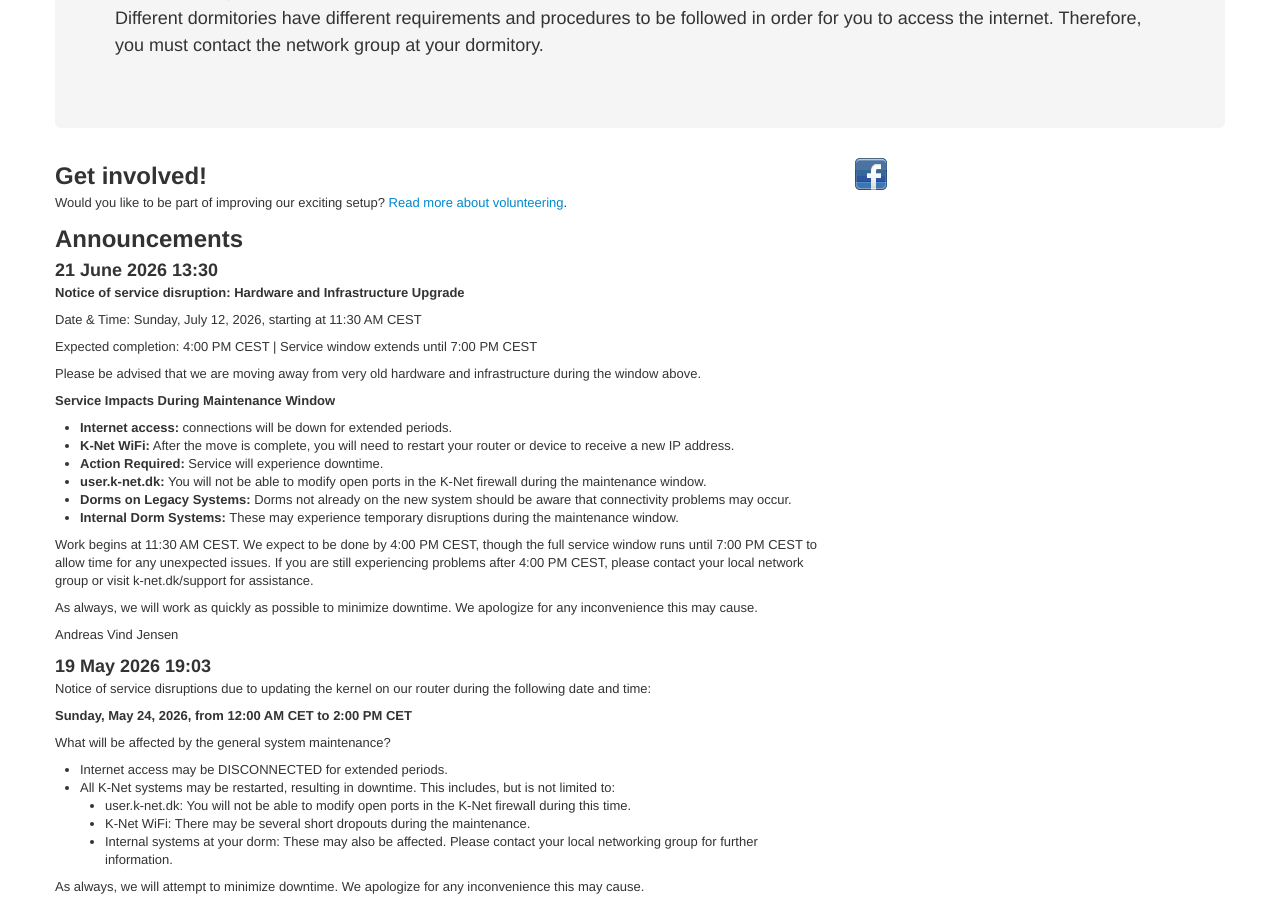
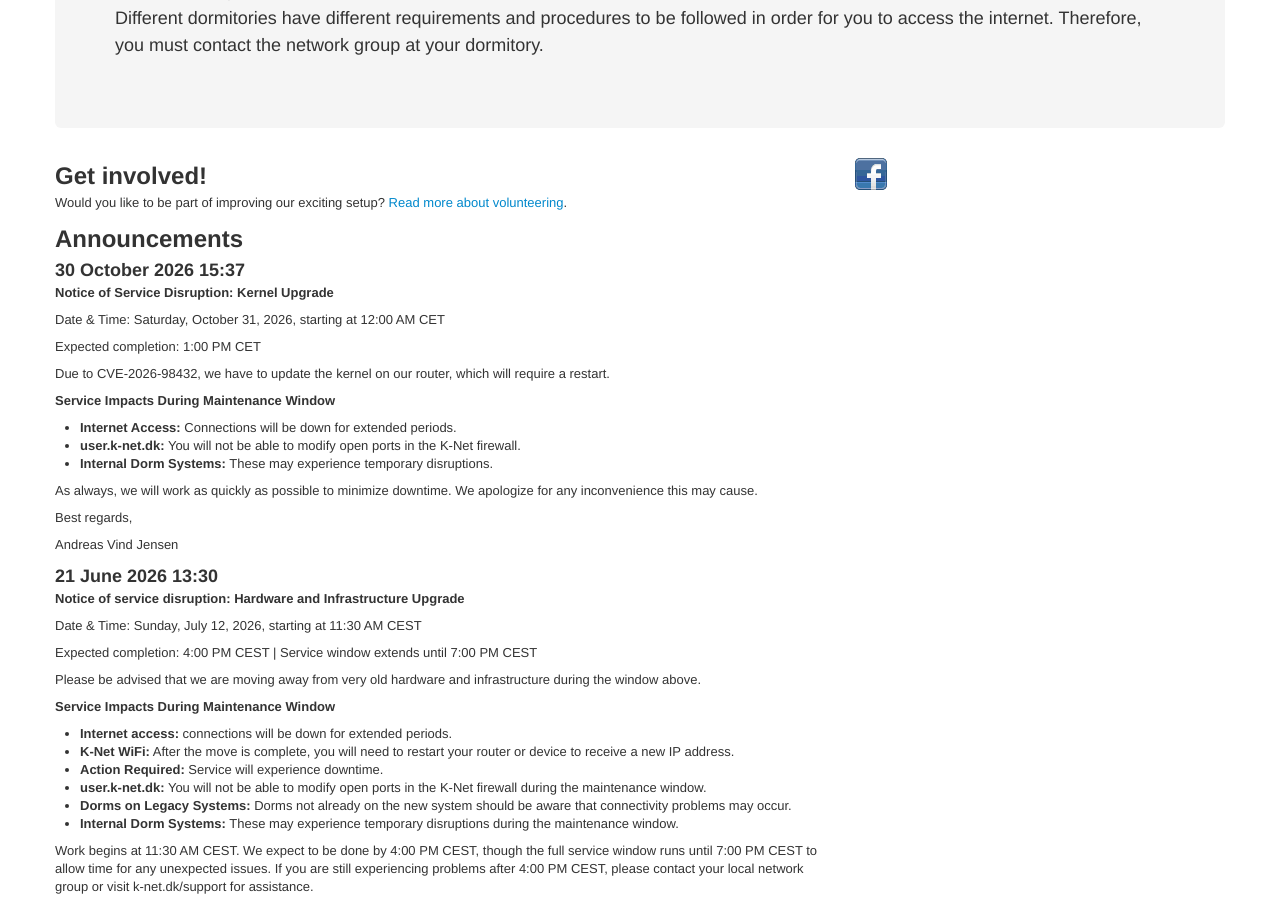
Before and after one commit to knetsystem/homepage, a Jekyll site: the page built from index.markdown, in a window 1280 px wide and 900 px high, scrolled down 328 px. Built offline with Jekyll 4.4.1, drawn with Linux system fonts in a browser that asks for light colours.

Commit message:
Add service disruption notice for kernel upgrade for October 31, 2026

```diff
--- a/index.markdown
+++ b/index.markdown
@@ -20,6 +20,24 @@ layout: default
 
 
         <h2>Announcements</h2>
+
+    <h3>30 October 2026 15:37</h3>
+    <p><b>Notice of Service Disruption: Kernel Upgrade</b></p>
+    <p>Date & Time: Saturday, October 31, 2026, starting at 12:00 AM CET</p>
+    <p>Expected completion: 1:00 PM CET</p>
+
+    <p>Due to CVE-2026-98432, we have to update the kernel on our router, which will require a restart.</p>
+
+    <p><b>Service Impacts During Maintenance Window</b></p>
+    <ul>
+      <li><b>Internet Access:</b> Connections will be down for extended periods.</li>
+      <li><b>user.k-net.dk:</b> You will not be able to modify open ports in the K-Net firewall.</li>
+      <li><b>Internal Dorm Systems:</b> These may experience temporary disruptions.</li>
+    </ul>
+
+    <p>As always, we will work as quickly as possible to minimize downtime. We apologize for any inconvenience this may cause.</p>
+    <p>Best regards,</p>
+    <p>Andreas Vind Jensen</p>
 
     <h3>21 June 2026 13:30</h3>
     <p><b>Notice of service disruption: Hardware and Infrastructure Upgrade</b></p>
```
